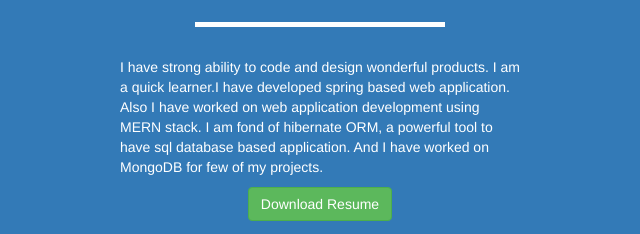
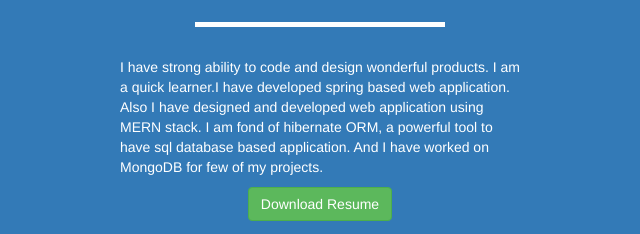
Before and after one commit to bshinu51/LandingPage, a plain HTML site: page index.html in a window 1280 px wide. Shown: the part 947-1181 px from the top of the page, 320-960 px from the left. Drawn offline with nearby package versions, Linux system fonts and the light colour scheme.

Commit message:
Section About: update about content

```diff
--- a/index.html
+++ b/index.html
@@ -109,7 +109,7 @@
 			      <div class=" d-flex justify-content-center">
 				      <p>I have strong ability to code and design wonderful products.
 					      I am a quick learner.I have developed spring based web application.
-					      Also I have worked on web application development using MERN stack.
+					      Also I have designed and developed web application using MERN stack.
 					      I am fond of hibernate ORM, a powerful tool to have sql database based application.
 					      And I have worked on MongoDB for few of my projects.
 				      </p>
```
